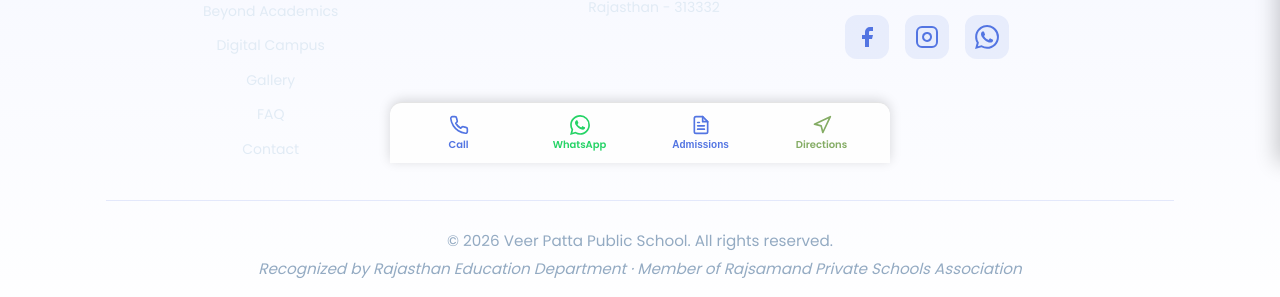
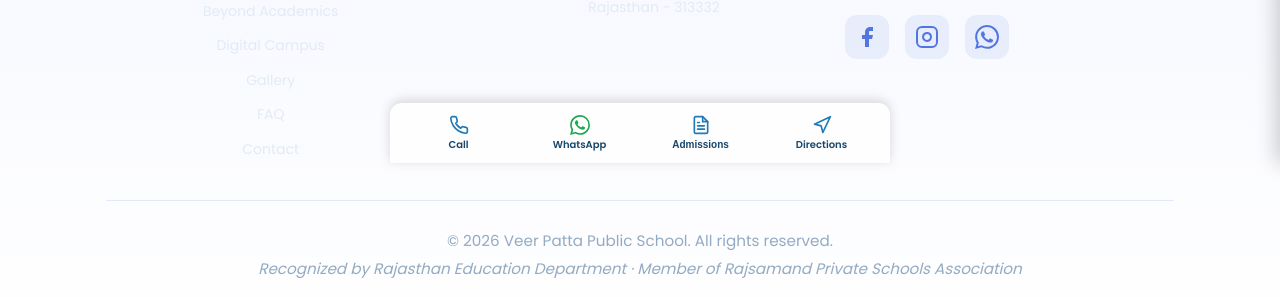
Before and after one commit to veerpatta/veerpatta-website, a Jekyll site: the page built from en/privacy.md, in a window 1280 px wide. Shown: the part 737-1034 px from the top of the page. Built offline with Jekyll 4.4.1, drawn with Linux system fonts in a browser that asks for light colours.

Commit message:
fix(design): mobile chrome palette and a navigation dead zone
Two things surfaced once the design applied at every viewport.

The hamburger, language pill, sticky call bar and drawer were the
only elements still wearing the old brand, because the previous
desktop-scoped layer never reached them. They now take the design's
palette, which also clears their contrast: #5375E2 was 4.16:1,
WhatsApp green 1.97:1 and #84AC64 2.58:1 against white. The WhatsApp
icon keeps a green fill, where the ratio does not apply, with a navy
label beside it.

More seriously, between 768px and 968px there was no navigation at
all. The inline critical CSS hides .mobile-menu-btn from 768px as
part of its nav swap, while a legacy max-width:968px rule in
style.css still hid .desktop-nav, so neither rendered. This predates
the redesign. There is now one switch point: the drawer below 1280px,
the design's tab bar above it, since nine tabs need that width.

Verified at 320, 375, 768 and 1440 in both languages: zero contrast
failures, no horizontal overflow, navigation present at every width,
and at 1440 the design's own values resolve exactly - 1360px
container, 84px section padding, 72px hero padding, nine-tab bar.

Co-Authored-By: Claude Opus 5 <noreply@anthropic.com>

```diff
--- a/assets/css/design.css
+++ b/assets/css/design.css
@@ -901,6 +901,85 @@ section.container.contact-teaser {
   .desktop-whatsapp-btn:hover { transform: none; }
 }
 
+/* ---------------------------------------------------
+   NAVIGATION SWITCH
+   There was a dead zone: between 768px and 968px the inline
+   critical CSS hid .mobile-menu-btn (its 768px nav swap) while
+   style.css's legacy max-width:968px rule still hid
+   .desktop-nav, so neither navigation rendered.
+
+   One switch point now. Below 1280px the drawer is the
+   navigation, because the design's nine-tab bar needs more
+   width than that. At 1280px the tab bar takes over.
+   --------------------------------------------------- */
+.desktop-nav,
+.desktop-lang-switch,
+.desktop-whatsapp-btn { display: none; }
+
+.mobile-header-tools { display: flex; }
+.mobile-menu-btn { display: flex; }
+
+/* ---------------------------------------------------
+   MOBILE CHROME
+   The hamburger, language pill and sticky call bar are
+   small-screen-only, so the earlier desktop-scoped layer never
+   reached them and they kept the old brand: #5375E2 at 4.16:1,
+   WhatsApp green at 1.97:1 and #84AC64 at 2.58:1 against white.
+
+   Now that the design applies everywhere they would be the only
+   things left wearing the old palette, so they adopt it here.
+   That resolves the contrast at the same time.
+   --------------------------------------------------- */
+.site-header .mobile-lang-toggle,
+.mobile-lang-toggle.language-switch {
+  background: var(--d-surface);
+  border: 1px solid var(--d-line);
+  color: var(--d-navy);
+  font-weight: 700;
+}
+
+.mobile-menu-btn .menu-text { color: var(--d-navy); }
+.mobile-menu-btn .hamburger-line { background: var(--d-navy); }
+
+.sticky-cta-bar {
+  background: rgba(255, 255, 255, 0.96);
+  backdrop-filter: blur(14px);
+  -webkit-backdrop-filter: blur(14px);
+  border-top: 1px solid var(--d-line);
+  box-shadow: var(--d-shadow-header);
+}
+
+/* 9.88:1 on the bar. The icons keep their own colour below. */
+.sticky-cta-bar .cta-btn,
+.sticky-cta-bar .cta-btn .cta-label {
+  color: var(--d-navy);
+}
+
+.sticky-cta-bar .cta-btn svg { color: var(--d-blue); }
+
+/* WhatsApp keeps its brand green as an icon fill, where the
+   2.6:1 does not matter, while its label stays navy. */
+.sticky-cta-bar .cta-whatsapp svg { color: #1DA851; }
+
+.sticky-cta-bar .cta-btn:active,
+.sticky-cta-bar .cta-btn:focus-visible {
+  background: var(--d-surface);
+}
+
+/* The mobile drawer is the primary navigation below 1280px, so it
+   carries the design too. */
+.mobile-nav { background: var(--d-white); }
+.mobile-nav .mobile-nav-link {
+  color: var(--d-slate);
+  font-family: var(--d-font-body);
+  font-weight: 600;
+}
+.mobile-nav .mobile-nav-link:hover,
+.mobile-nav .mobile-nav-link:focus-visible {
+  background: var(--d-surface);
+  color: var(--d-navy);
+}
+
 /* =====================================================
    >= 768px — the design's side-by-side section header
    ===================================================== */
@@ -924,6 +1003,13 @@ section.container.contact-teaser {
    hamburger navigation stands instead.
    ===================================================== */
 @media (min-width: 1280px) {
+
+  /* The tab bar has room here, so it replaces the drawer. */
+  .desktop-nav { display: flex; }
+  .desktop-lang-switch { display: block; }
+  .desktop-whatsapp-btn { display: inline-flex; }
+  .mobile-header-tools,
+  .mobile-menu-btn { display: none; }
 
   /* ---------------------------------------------------
      HEADER — two rows
```
Also changed, not shown: 1 other file.
